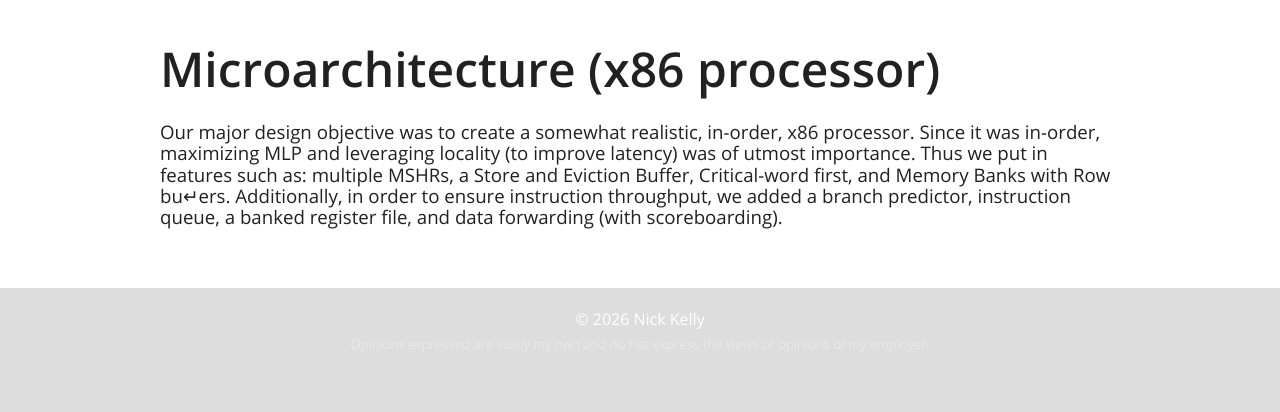
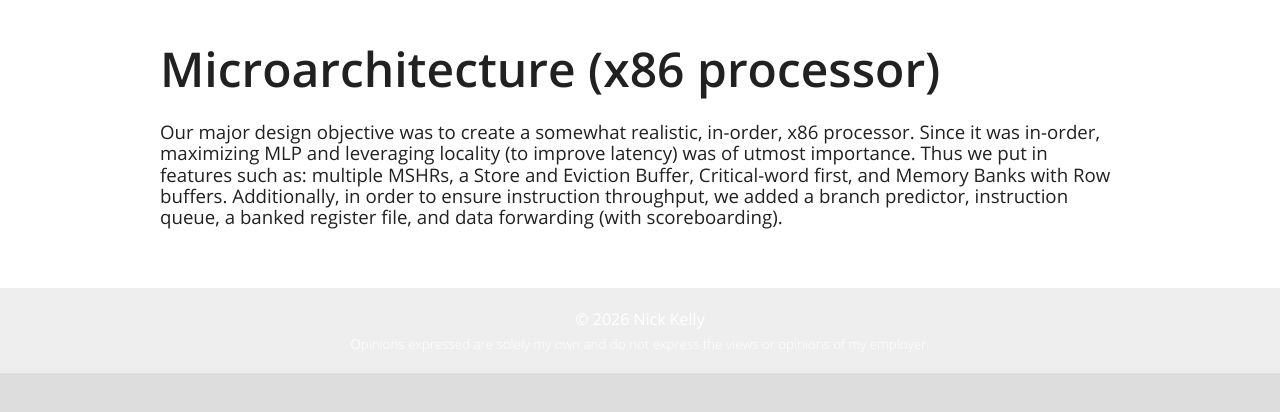
Before and after one commit to skimmmer/skimmmer.github.io, a Jekyll site: the page built from _posts/2016-05-01-uarch.md, in a window 1280 px wide, cut to the strip 364-776 px from the top of the page. Built offline with Jekyll 4.4.1, drawn with Linux system fonts in a browser that asks for light colours; nearby versions of some CDN libraries; part of the change alters nothing that is shown.

```diff
--- a/_posts/2016-05-01-uarch.md
+++ b/_posts/2016-05-01-uarch.md
@@ -12,6 +12,6 @@ Our major design objective was to create a somewhat realistic, in-order, x86
 processor. Since it was in-order, maximizing MLP and leveraging locality (to
 improve latency) was of utmost importance. Thus we put in features such as:
 multiple MSHRs, a Store and Eviction Buffer, Critical-word first, and Memory
-Banks with Row bu↵ers. Additionally, in order to ensure instruction throughput,
+Banks with Row buffers. Additionally, in order to ensure instruction throughput,
 we added a branch predictor, instruction queue, a banked register file, and
 data forwarding (with scoreboarding).
--- a/js/main.js
+++ b/js/main.js
@@ -19,16 +19,16 @@ var backgrounds = [
 $(function(){
 	// Random background
 	var back = backgrounds[Math.floor(Math.random() * backgrounds.length)];
-	console.log(back);
 	$('#headerb').css('background-image', "url('" + back + "')");
 
 	// Sticky header
-	var mobile = window.innerWidth < 767;
-	var headerHeight = mobile ? 120 : 100;
-	var shrinkHeader = window.innerHeight * 0.4 - headerHeight;
+	var mobile;
+	var headerHeight;
+	var shrinkHeader;
+	adjust();
 
 	$(window).resize(function() {
-		shrinkHeader = window.innerHeight * 0.4 - headerHeight;
+		adjust();
 		scrollCheck();
 	});
 
@@ -36,6 +36,11 @@ $(function(){
 		scrollCheck();
 	});
 
+	function adjust() {
+		mobile = window.innerWidth < 767;
+		headerHeight = mobile ? 120 : 100;
+		shrinkHeader = window.innerHeight * 0.4 - headerHeight;
+	}
 	function getCurrentScroll() {
 		var t = window.pageYOffset || document.documentElement.scrollTop;
 		return t;
@@ -45,16 +50,16 @@ $(function(){
 		if ( scroll >= shrinkHeader ) {
 			$('#main').css('padding-top', window.innerHeight * 0.4);
 			$('#headerb').addClass('top-header');
-			if (!mobile) {
+			if (mobile) {
+				$('#headerb').css('background-position', 'bottom');
+			} else {
 				$('#headerb').css('background-position', '0 -' + shrinkHeader + 'px');
 			}
 		}
 		else {
 			$('#main').css('padding-top', 0);
 			$('#headerb').removeClass('top-header');
-			if (!mobile) {
-				$('#headerb').css('background-position', '0 0');
-			}
+			$('#headerb').css('background-position', '0 0');
 		}
 	}
 
--- a/styles/main.css
+++ b/styles/main.css
@@ -151,7 +151,7 @@ body
 #footer
 {
 	color:#FFF;
-	background-color:#DDD;
+	background-color:#EEE;
 	padding: 20px 4px;
 	text-align:center;
 	font-family:"OpenSans-Regular";
@@ -167,7 +167,6 @@ body
 {
 	font-family:"OpenSans-Light";
 	font-size:10pt;
-	color:#EEE;
 }
 
 h1
```
